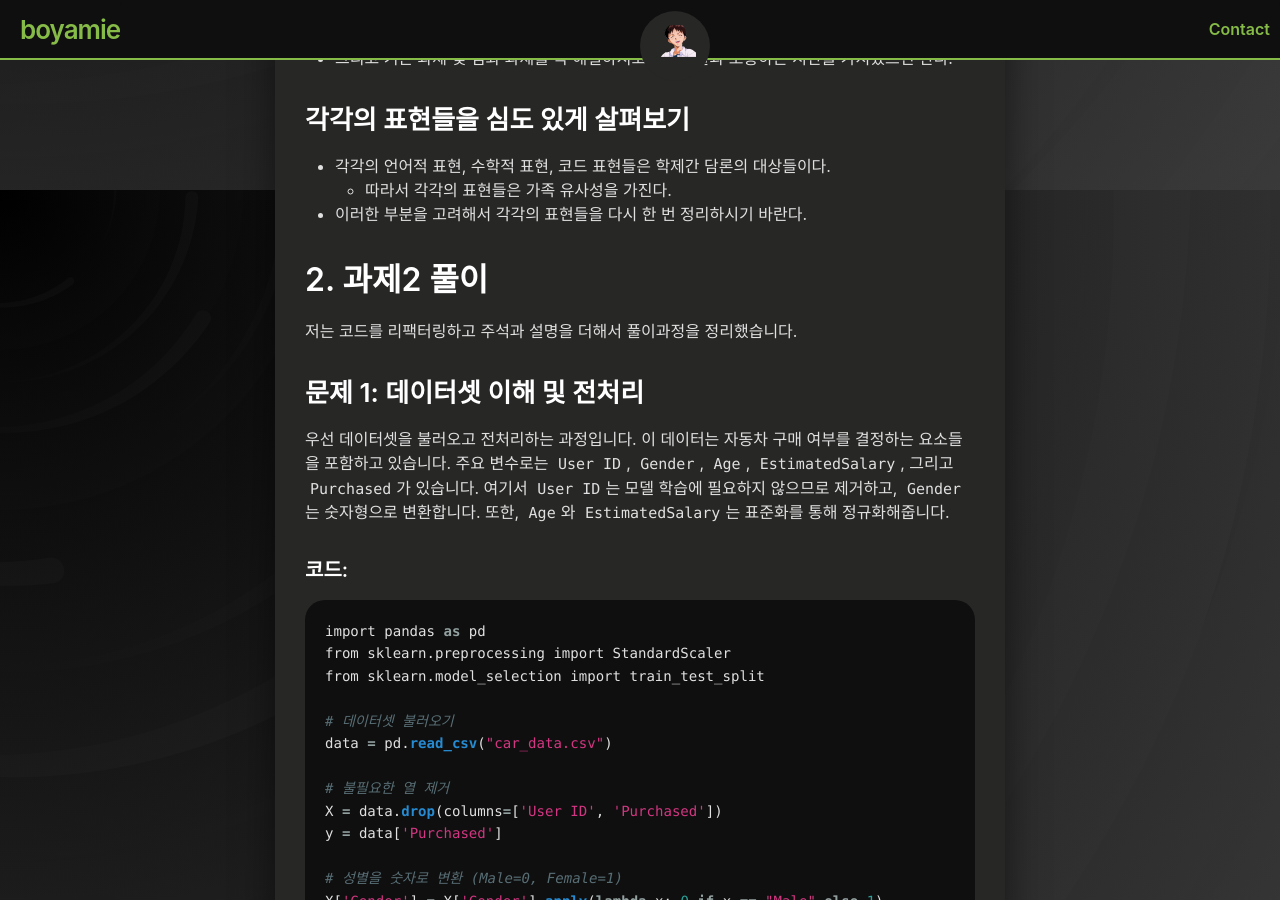
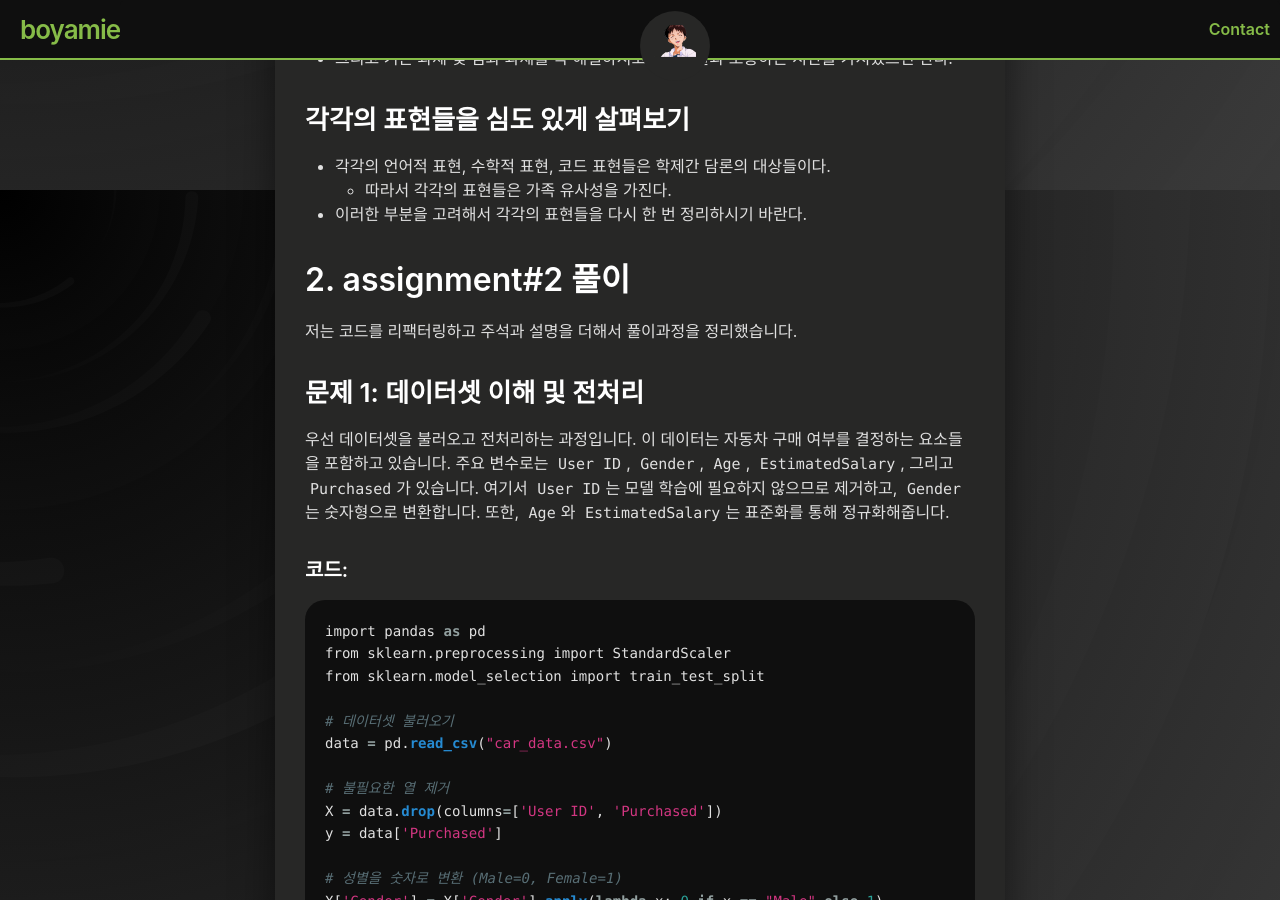
Before and after one commit to boyamie/boyamie.github.io, a Jekyll site: the page built from _posts/2024-08-08-boostcamp_004.md, in a window 1280 px wide and 900 px high, scrolled down 1730 px. Built offline with Jekyll 4.4.1, drawn with Linux system fonts in a browser that asks for light colours.

Commit message:
Update 2024-08-08-boostcamp_004.md

```diff
--- a/_posts/2024-08-08-boostcamp_004.md
+++ b/_posts/2024-08-08-boostcamp_004.md
@@ -54,7 +54,7 @@ tags: [Naver Boostcamp, daily report]
   - 따라서 각각의 표현들은 가족 유사성을 가진다.
 - 이러한 부분을 고려해서 각각의 표현들을 다시 한 번 정리하시기 바란다.
 
-## 2. 과제2 풀이
+## 2. assignment#2 풀이
 저는 코드를 리팩터링하고 주석과 설명을 더해서 풀이과정을 정리했습니다.
 
 ### 문제 1: 데이터셋 이해 및 전처리
```
